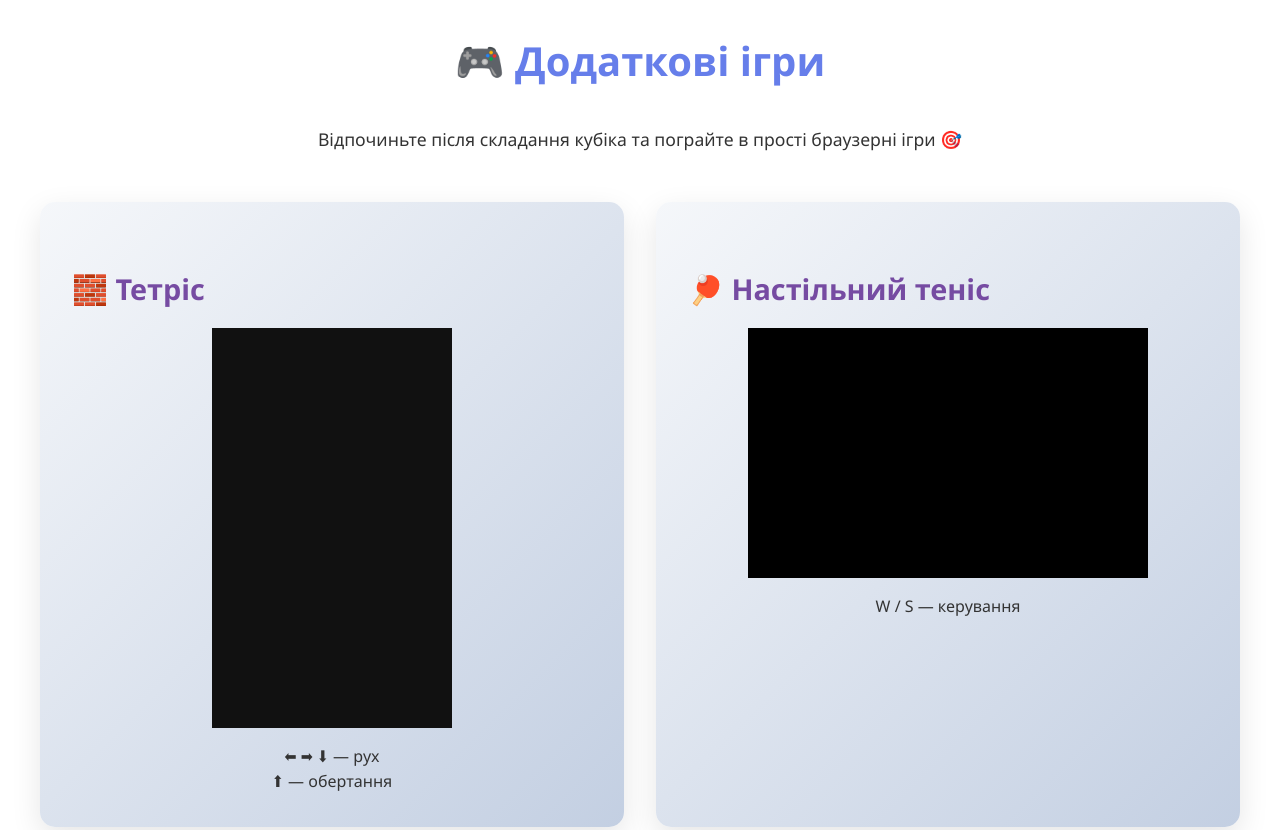
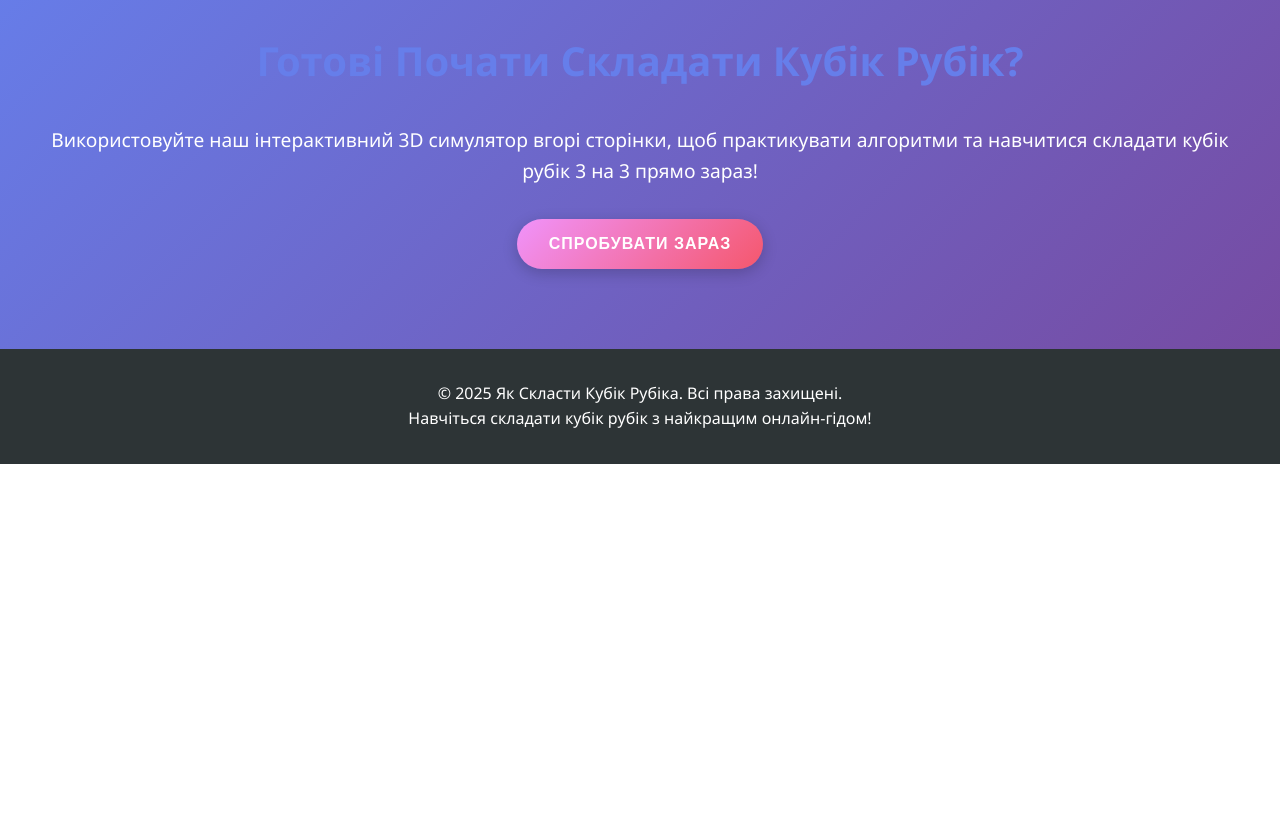
Before and after one commit to stasseo/rubiks-cube-tutorial, a plain HTML site: page index.html in a window 1280 px wide. Shown: the part 5240-6070 px from the top of the page. After the commit the page ends 5704 px from the top, so only its background shows below. Drawn offline with Linux system fonts and the light colour scheme.

Commit message:
Update index.html

```diff
--- a/index.html
+++ b/index.html
@@ -554,37 +554,6 @@ height="0" width="0" style="display:none;visibility:hidden"></iframe></noscript>
         </div>
     </section>
 
-    <section class="content-section">
-    <div class="container">
-        <h2>🎮 Додаткові ігри</h2>
-        <p style="text-align:center; font-size:1.1rem; margin-bottom:3rem;">
-            Відпочиньте після складання кубіка та пограйте в прості браузерні ігри 🎯
-        </p>
-
-        <div class="steps-grid">
-
-            <!-- TETRIS -->
-            <div class="step-card">
-                <h3>🧱 Тетріс</h3>
-                <canvas id="tetris" width="240" height="400" style="background:#111; display:block; margin:auto;"></canvas>
-                <p style="text-align:center; margin-top:1rem;">
-                    ⬅ ➡ ⬇ — рух<br>⬆ — обертання
-                </p>
-            </div>
-
-            <!-- PONG -->
-            <div class="step-card">
-                <h3>🏓 Настільний теніс</h3>
-                <canvas id="pong" width="400" height="250" style="background:#000; display:block; margin:auto;"></canvas>
-                <p style="text-align:center; margin-top:1rem;">
-                    W / S — керування
-                </p>
-            </div>
-
-        </div>
-    </div>
-</section>
-
     <section class="cta-section">
         <div class="container">
             <h2>Готові Почати Складати Кубік Рубік?</h2>
```
